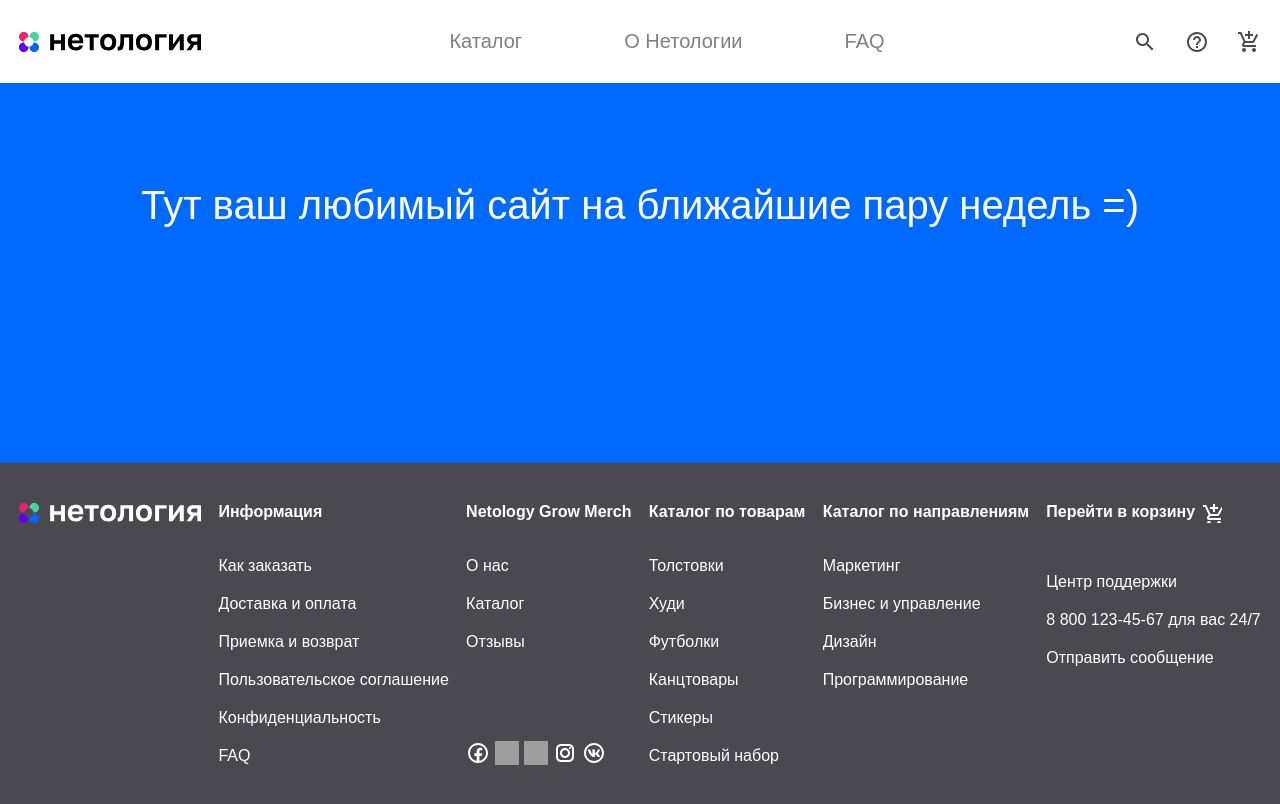
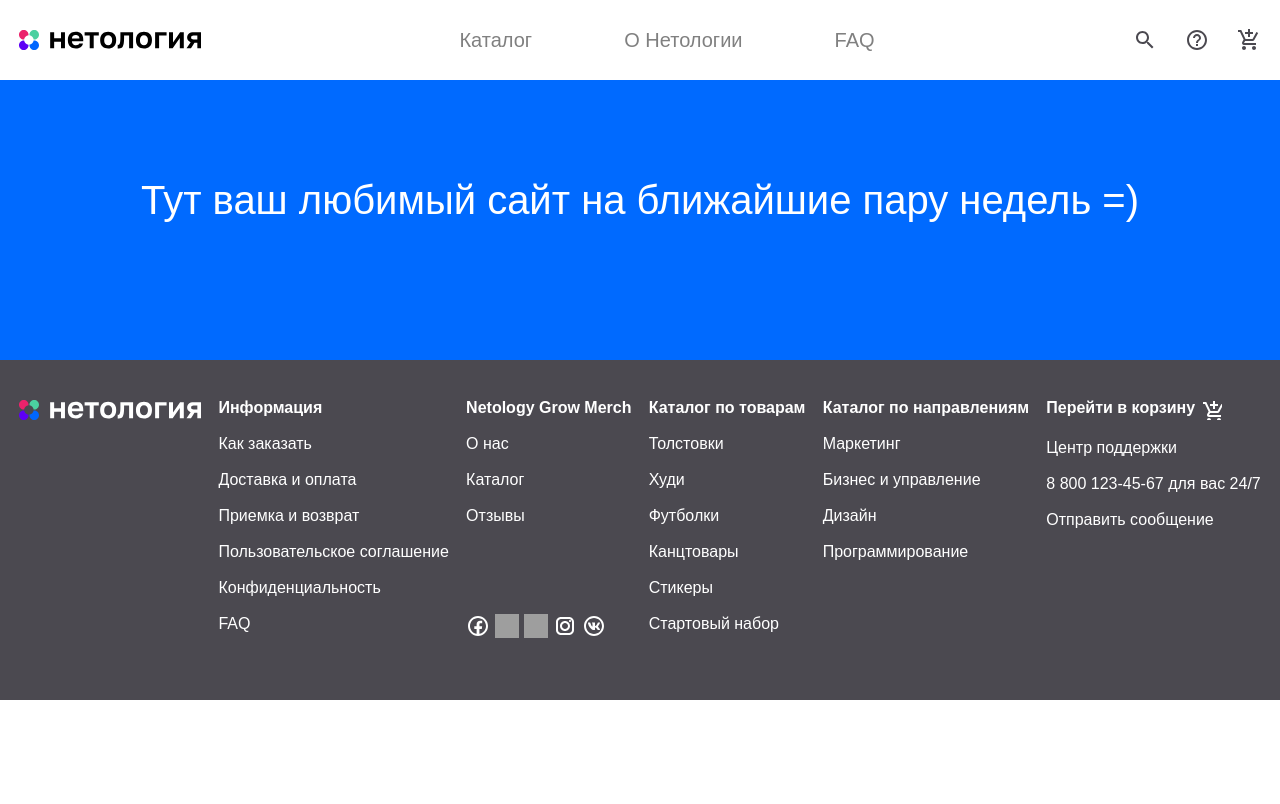
Before and after one commit to netology-code/netomerch-frontend, a React (Create React App) app: page / in a window 1280 px wide. Shown: the top 804 px of the page. Built offline with nearby package versions, Linux system fonts and the light colour scheme; grey boxes are pictures that could not be loaded.

Commit message:
common styles added

```diff
--- /dev/null
+++ b/src/common.css
@@ -0,0 +1,42 @@
+/* common.css */
+
+/* Обнуляющие стили -------------------------------------------------------------------- */
+* {
+	margin: 0;
+	padding: 0;
+	box-sizing: border-box;
+}
+
+body {
+	font-family: sans-serif;
+	line-height: 1;
+
+  -webkit-font-smoothing: antialiased;
+  -moz-osx-font-smoothing: grayscale;
+}
+
+h1, h2, h3, h4, h5, h6 {
+	font-size: inherit;
+	font-weight: inherit;
+}
+
+ul, ol {
+	list-style-type: none;
+}
+
+a {
+	text-decoration: none;
+	cursor: pointer;
+}
+
+button {
+	font-size: inherit;
+
+	border: none;
+	background-color: transparent;
+	cursor: pointer;
+}
+
+img {
+	vertical-align: top;
+}
--- a/src/index.css
+++ b/src/index.css
@@ -1,13 +1 @@
-body {
-  margin: 0;
-  font-family: -apple-system, BlinkMacSystemFont, 'Segoe UI', 'Roboto', 'Oxygen',
-    'Ubuntu', 'Cantarell', 'Fira Sans', 'Droid Sans', 'Helvetica Neue',
-    sans-serif;
-  -webkit-font-smoothing: antialiased;
-  -moz-osx-font-smoothing: grayscale;
-}
-
-code {
-  font-family: source-code-pro, Menlo, Monaco, Consolas, 'Courier New',
-    monospace;
-}
+@import './common.css';
```
